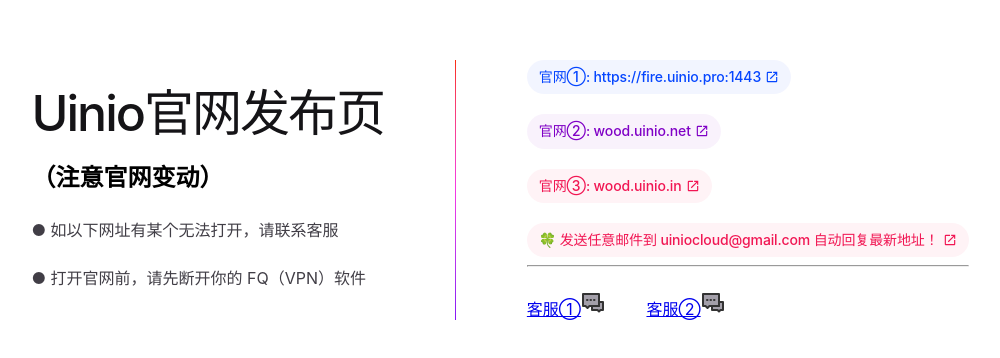
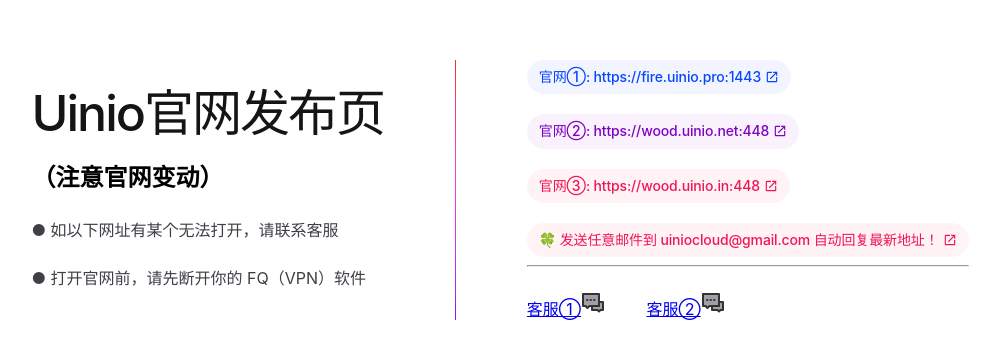
Before and after one commit to uinioyun/angular-template, an Angular app: page / in a window 1280 px wide. Shown: the part 194-552 px from the top of the page, without its empty margins (148-1148 px from the left). Built offline with nearby package versions, Linux system fonts and the light colour scheme.

Commit message:
Update app.component.html

```diff
--- a/src/app/app.component.html
+++ b/src/app/app.component.html
@@ -190,8 +190,8 @@
       <div class="pill-group" style="font-weight: bold;">
         @for (item of [
           { title: '官网①: https://fire.uinio.pro:1443', link: 'https://fire.uinio.pro:1443' },
-          { title: '官网②: wood.uinio.net', link: 'https://wood.uinio.net' },
-          { title: '官网③: wood.uinio.in', link: 'https://wood.uinio.in' },
+          { title: '官网②: https://wood.uinio.net:448', link: 'https://wood.uinio.net:448' },
+          { title: '官网③: https://wood.uinio.in:448', link: 'https://wood.uinio.in:448' },
           { title: '🍀 发送任意邮件到 uiniocloud@gmail.com 自动回复最新地址！'},
         ]; track item.title) {
           <a
```
